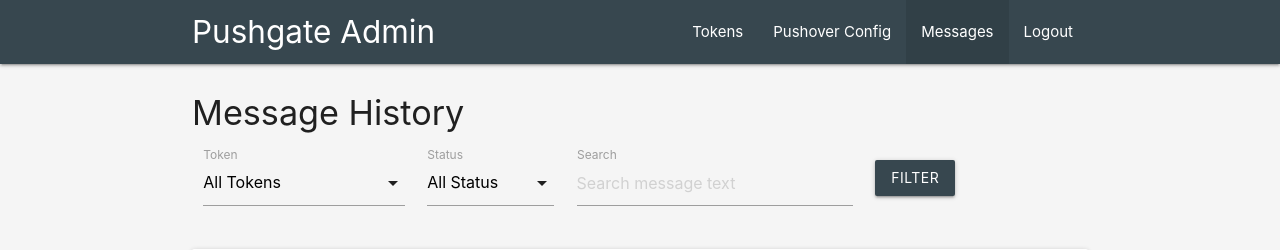
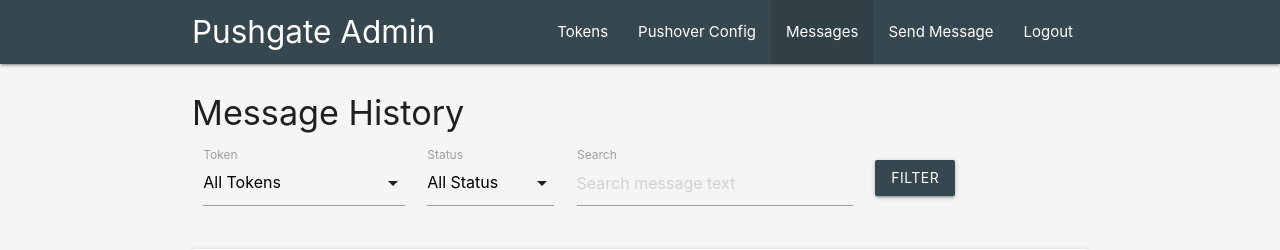
Before and after one commit to mlewis26201/pushgate, a FastAPI app: page /messages in a window 1280 px wide. Shown: the top 250 px of the page. Run offline with FastAPI, Linux system fonts and the light colour scheme; the visitor is signed in with stand-in values (Sample User, id 1); data that the repository does not hold is empty.

Commit message:
Add send message functionality to admin dashboard with new UI

```diff
--- a/app/main.py
+++ b/app/main.py
@@ -230,3 +230,25 @@ def messages_page(
             "total": total,
         },
     )
+
+@app.get("/send-message", response_class=HTMLResponse)
+def send_message_form(request: Request, admin=Depends(get_current_admin), msg: str = Query(None), error: str = Query(None)):
+    return templates.TemplateResponse("send_message.html", {"request": request, "msg": msg, "error": error})
+
+@app.post("/send-message", response_class=HTMLResponse)
+def send_message_admin(request: Request, message: str = Form(...), db: Session = Depends(get_db), admin=Depends(get_current_admin)):
+    # Use the first token in the DB for sending, or allow admin to select (simple version: use first)
+    from .models import Token
+    tokens = db.query(Token).all()
+    if not tokens:
+        return RedirectResponse(url="/pushgate/send-message?error=No+tokens+available", status_code=303)
+    token = decrypt(tokens[0].encrypted_token)
+    # Reuse the /send logic
+    from fastapi import status as fastapi_status
+    from fastapi.responses import JSONResponse
+    try:
+        # Call the /send endpoint logic directly
+        response = send_message(token=token, message=message, db=db)
+        return RedirectResponse(url="/pushgate/send-message?msg=Message+sent", status_code=303)
+    except HTTPException as e:
+        return RedirectResponse(url=f"/pushgate/send-message?error={e.detail}", status_code=303)
--- a/app/templates/index.html
+++ b/app/templates/index.html
@@ -12,6 +12,7 @@
                 <li><a href="/pushgate/tokens">Tokens</a></li>
                 <li><a href="/pushgate/pushover-config">Pushover Config</a></li>
                 <li><a href="/pushgate/messages">Messages</a></li>
+                <li><a href="/pushgate/send-message">Send Message</a></li>
                 <li><a href="/pushgate/logout">Logout</a></li>
             </ul>
         </div>
--- a/app/templates/messages.html
+++ b/app/templates/messages.html
@@ -12,6 +12,7 @@
                 <li><a href="/pushgate/tokens">Tokens</a></li>
                 <li><a href="/pushgate/pushover-config">Pushover Config</a></li>
                 <li class="active"><a href="/pushgate/messages">Messages</a></li>
+                <li><a href="/pushgate/send-message">Send Message</a></li>
                 <li><a href="/pushgate/logout">Logout</a></li>
             </ul>
         </div>
--- a/app/templates/pushover_config.html
+++ b/app/templates/pushover_config.html
@@ -12,6 +12,7 @@
                 <li><a href="/pushgate/tokens">Tokens</a></li>
                 <li class="active"><a href="/pushgate/pushover-config">Pushover Config</a></li>
                 <li><a href="/pushgate/messages">Messages</a></li>
+                <li><a href="/pushgate/send-message">Send Message</a></li>
                 <li><a href="/pushgate/logout">Logout</a></li>
             </ul>
         </div>
--- a/app/templates/tokens.html
+++ b/app/templates/tokens.html
@@ -12,6 +12,7 @@
                 <li class="active"><a href="/pushgate/tokens">Tokens</a></li>
                 <li><a href="/pushgate/pushover-config">Pushover Config</a></li>
                 <li><a href="/pushgate/messages">Messages</a></li>
+                <li><a href="/pushgate/send-message">Send Message</a></li>
                 <li><a href="/pushgate/logout">Logout</a></li>
             </ul>
         </div>
```
Also changed, not shown: app/templates/send_message.html (added, +40 -0 lines), README.md.
